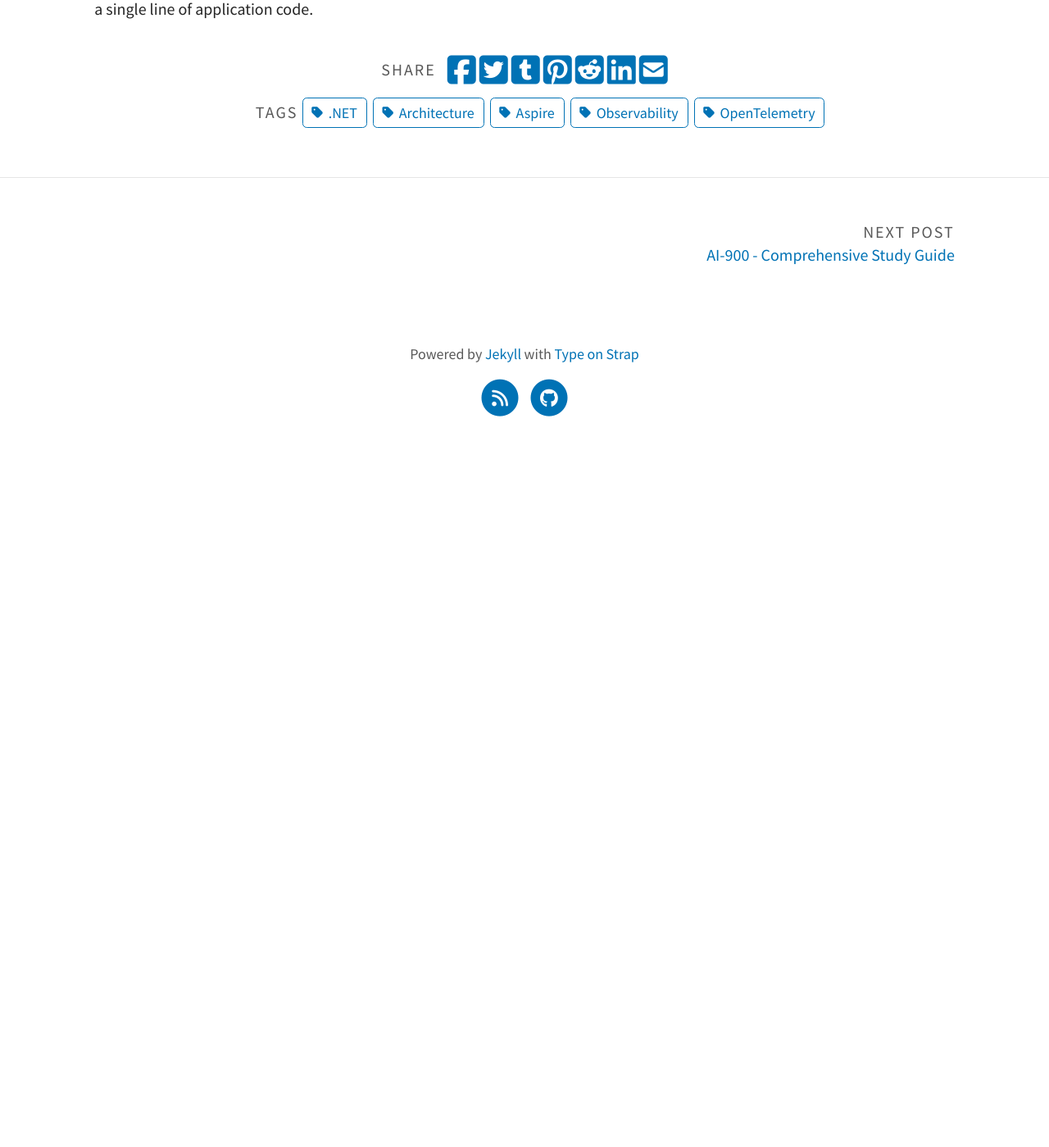
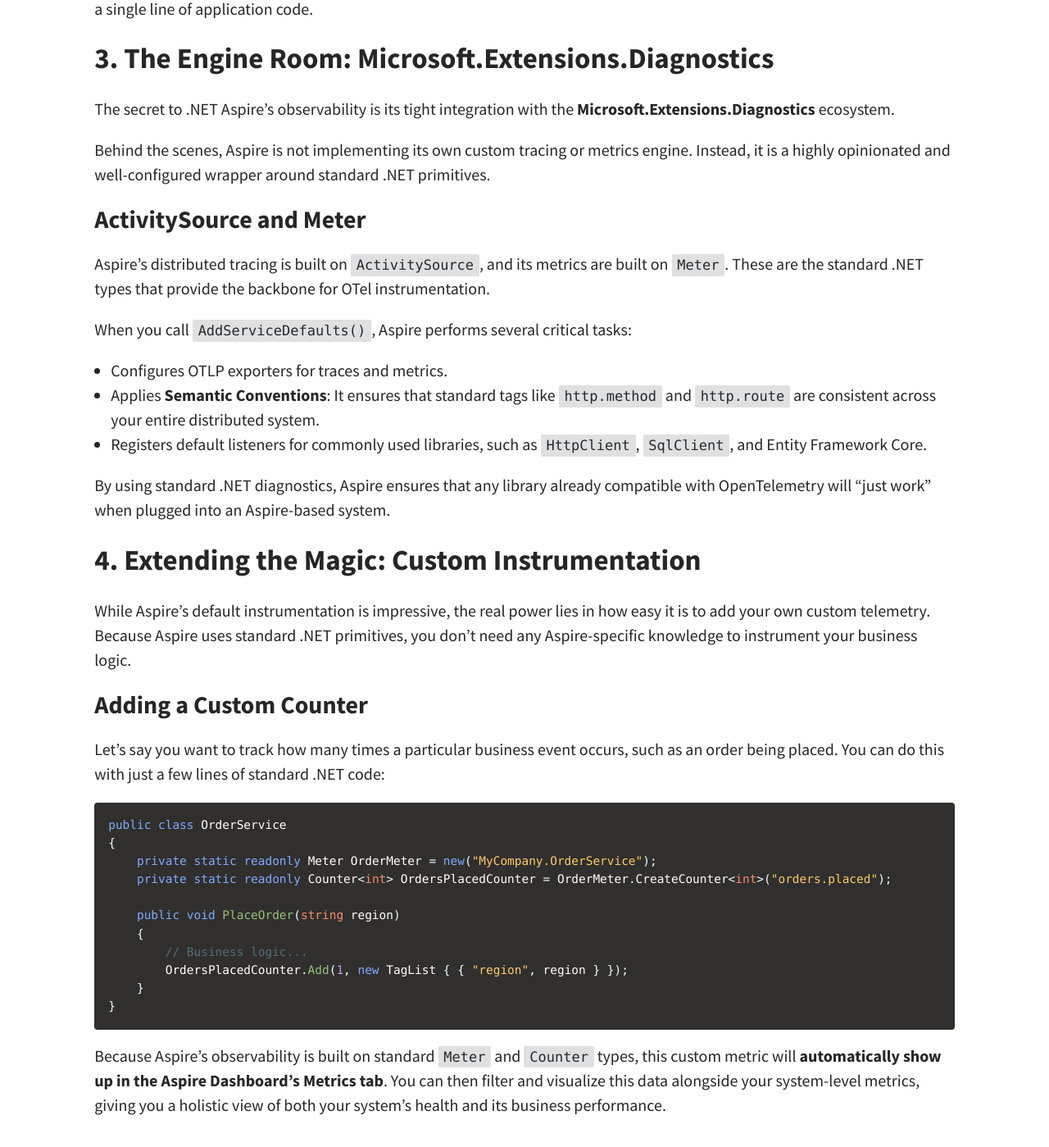
Before and after one commit to pjlorenzo/pjlorenzo.github.io, a Jekyll site: the page built from _posts/2026-03-17-aspire-observability-deep-dive.md, in a window 1280 px wide and 1400 px high, scrolled down 2355 px. Shown: the whole window at 82% size. Built offline with Jekyll 4.4.1, drawn with Linux system fonts in a browser that asks for light colours; a script that is not in the unit is left out; before the commit the page ends 2901 px from its top, so only the background shows below that.

Commit message:
feat: add internals and custom instrumentation sections

````diff
--- a/_posts/2026-03-17-aspire-observability-deep-dive.md
+++ b/_posts/2026-03-17-aspire-observability-deep-dive.md
@@ -61,3 +61,45 @@ graph LR
 ```
 
 In your local environment, the flow is simplified directly to the Dashboard. However, the exact same OTLP-based approach is what allows you to seamlessly transition to a production-grade collector (like the OpenTelemetry Collector) without changing a single line of application code.
+
+## 3. The Engine Room: Microsoft.Extensions.Diagnostics
+
+The secret to .NET Aspire's observability is its tight integration with the **Microsoft.Extensions.Diagnostics** ecosystem.
+
+Behind the scenes, Aspire is not implementing its own custom tracing or metrics engine. Instead, it is a highly opinionated and well-configured wrapper around standard .NET primitives.
+
+### ActivitySource and Meter
+
+Aspire's distributed tracing is built on `ActivitySource`, and its metrics are built on `Meter`. These are the standard .NET types that provide the backbone for OTel instrumentation.
+
+When you call `AddServiceDefaults()`, Aspire performs several critical tasks:
+
+-   Configures OTLP exporters for traces and metrics.
+-   Applies **Semantic Conventions**: It ensures that standard tags like `http.method` and `http.route` are consistent across your entire distributed system.
+-   Registers default listeners for commonly used libraries, such as `HttpClient`, `SqlClient`, and Entity Framework Core.
+
+By using standard .NET diagnostics, Aspire ensures that any library already compatible with OpenTelemetry will "just work" when plugged into an Aspire-based system.
+
+## 4. Extending the Magic: Custom Instrumentation
+
+While Aspire's default instrumentation is impressive, the real power lies in how easy it is to add your own custom telemetry. Because Aspire uses standard .NET primitives, you don't need any Aspire-specific knowledge to instrument your business logic.
+
+### Adding a Custom Counter
+
+Let's say you want to track how many times a particular business event occurs, such as an order being placed. You can do this with just a few lines of standard .NET code:
+
+```csharp
+public class OrderService
+{
+    private static readonly Meter OrderMeter = new("MyCompany.OrderService");
+    private static readonly Counter<int> OrdersPlacedCounter = OrderMeter.CreateCounter<int>("orders.placed");
+
+    public void PlaceOrder(string region)
+    {
+        // Business logic...
+        OrdersPlacedCounter.Add(1, new TagList { { "region", region } });
+    }
+}
+```
+
+Because Aspire's observability is built on standard `Meter` and `Counter` types, this custom metric will **automatically show up in the Aspire Dashboard's Metrics tab**. You can then filter and visualize this data alongside your system-level metrics, giving you a holistic view of both your system's health and its business performance.
````
